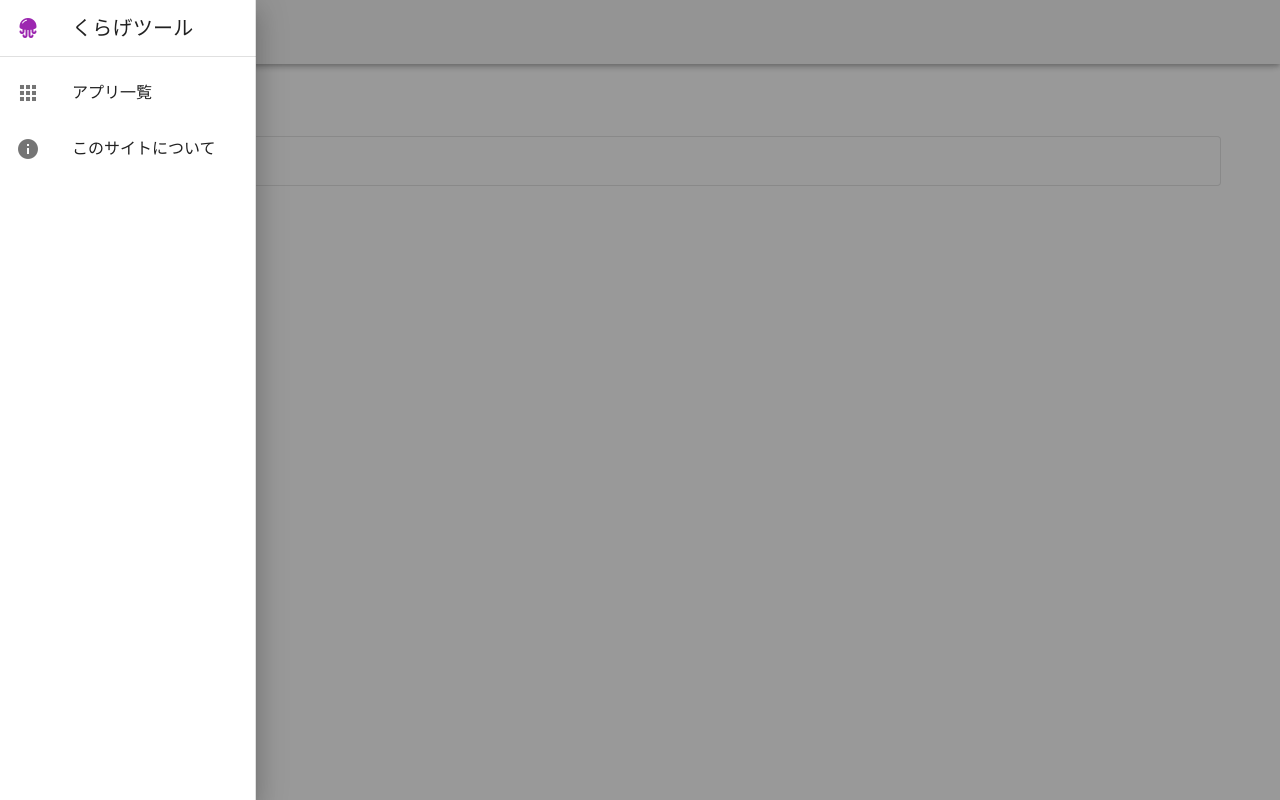
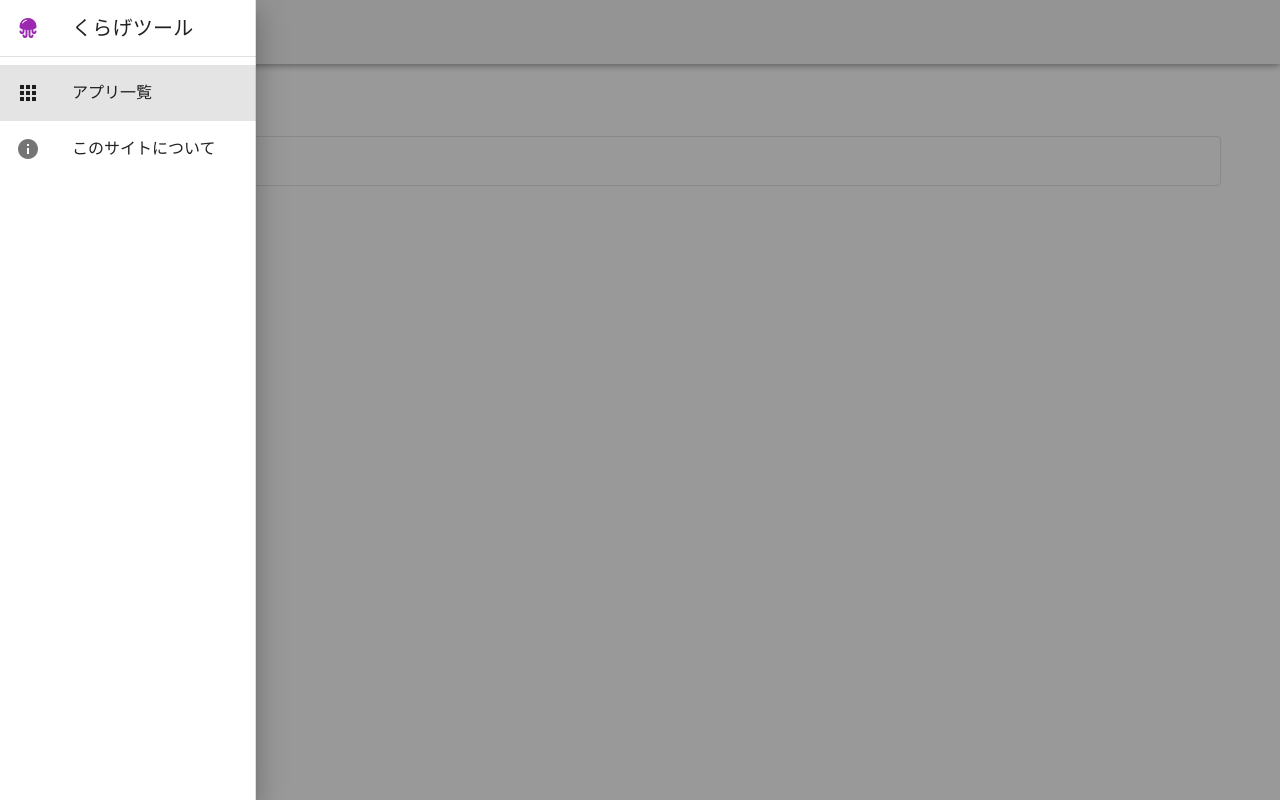
Before and after one commit to kat0h/kuragetool, a Vue app: page / in a window 1280 px wide. Both pictures are taken after a click on the button 28 px from the left and 32 px from the top of the page. Built offline with nearby package versions, Linux system fonts and the light colour scheme.

Commit message:
Fix for github io

```diff
--- a/src/components/AppBar.vue
+++ b/src/components/AppBar.vue
@@ -17,7 +17,7 @@
           v-for="item in items"
           :key="item.title"
           link
-          :href="item.link"
+          :to="item.link"
         >
           <v-list-item-icon>
             <v-icon>{{ item.icon }}</v-icon>
--- a/src/components/AppIconCard.vue
+++ b/src/components/AppIconCard.vue
@@ -1,5 +1,5 @@
 <template>
-  <v-card outlined :href="link">
+  <v-card outlined :to="link">
     <v-avatar tile>
       <v-img :src="image"></v-img>
     </v-avatar>
```
